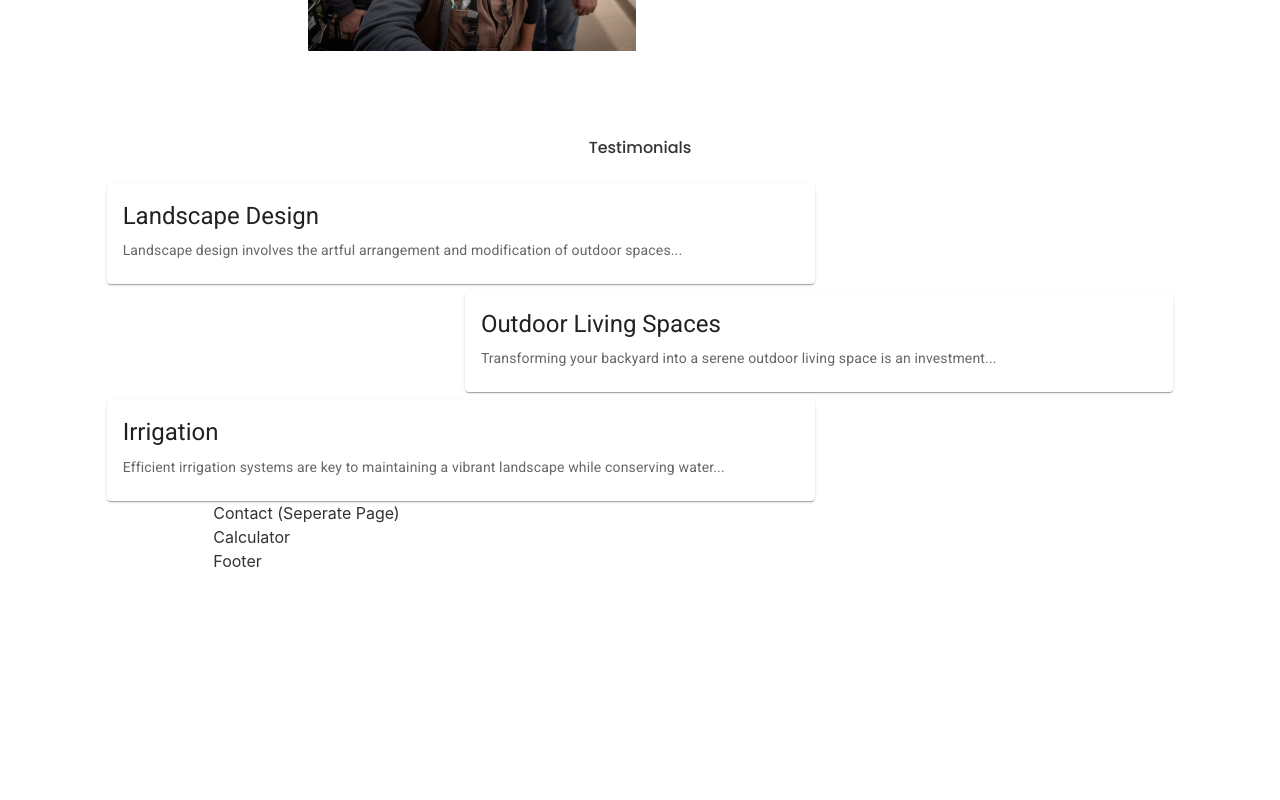
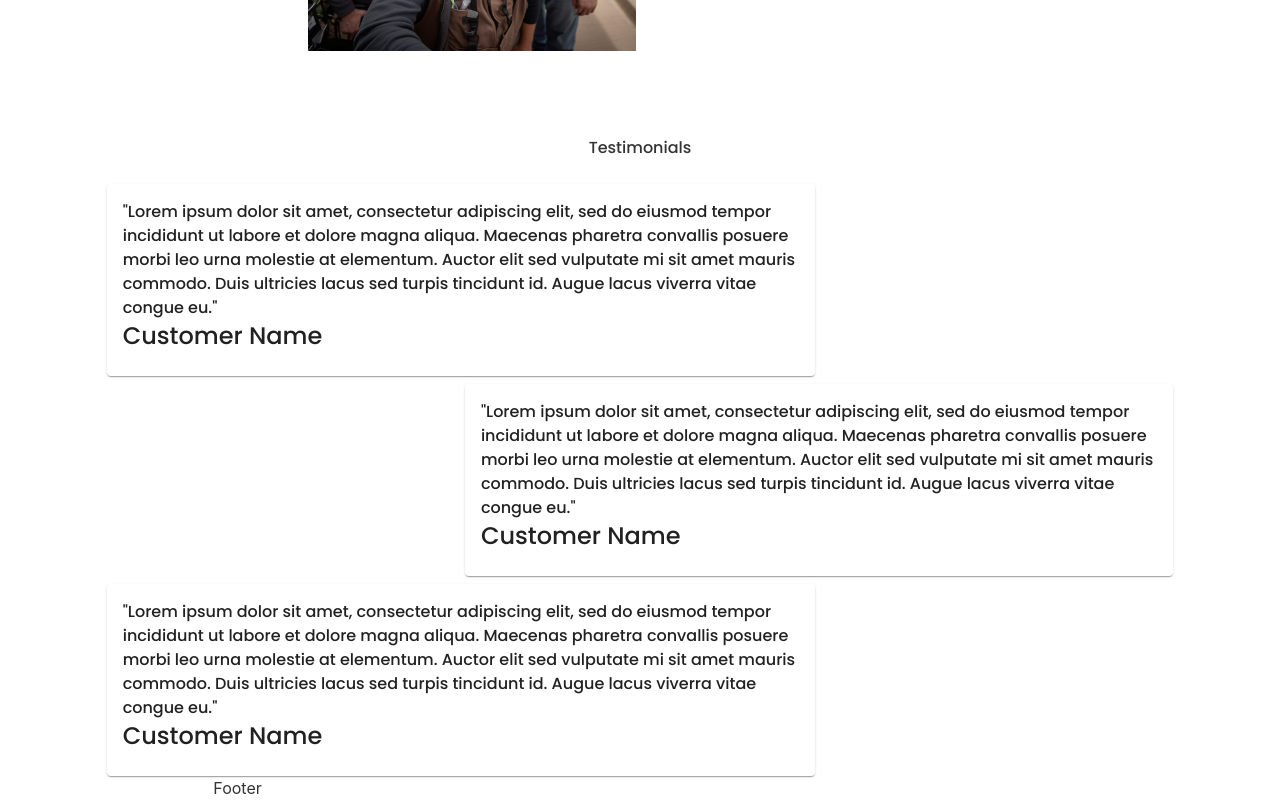
Before and after one commit to johnlundy94/landscape, a React (Create React App) app: page / in a window 1280 px wide. Shown: the part 2339-3139 px from the top of the page. Before the commit the page ends 2912 px from the top, so only its background shows below. Built offline with nearby package versions, Linux system fonts and the light colour scheme.

Commit message:
Added and fixed content

```diff
--- a/src/App.js
+++ b/src/App.js
@@ -1,11 +1,15 @@
 import "./App.css";
+import { ThemeProvider } from "@mui/material/styles";
+import muiTheme from "./styles/muiTheme";
 import Home from "./pages/Home";
 
 function App() {
   return (
-    <div className="App">
-      <Home />
-    </div>
+    <ThemeProvider theme={muiTheme}>
+      <div className="App">
+        <Home />
+      </div>
+    </ThemeProvider>
   );
 }
 
--- a/src/components/Calculator.js
+++ /dev/null
@@ -1,11 +0,0 @@
-import "../styles/Calculator.css";
-
-function Calculator() {
-  return (
-    <div className="Calculator" id="calculator">
-      Calculator
-    </div>
-  );
-}
-
-export default Calculator;
--- a/src/components/Contact.js
+++ /dev/null
@@ -1,11 +0,0 @@
-import "../styles/Contact.css";
-
-function Contact() {
-  return (
-    <div className="Contact" id="contact">
-      Contact (Seperate Page)
-    </div>
-  );
-}
-
-export default Contact;
--- a/src/components/Testimonials.js
+++ b/src/components/Testimonials.js
@@ -9,7 +9,7 @@ function Testimonials() {
       {testimonialsData.map((testimonial, index) => (
         <TestimonialsCard
           key={testimonial.id}
-          title={testimonial.title}
+          customer={testimonial.customer}
           description={testimonial.description}
           className={`testimonials-card${testimonial.id}`}
         />
--- a/src/components/TestimonialsCard.js
+++ b/src/components/TestimonialsCard.js
@@ -2,15 +2,15 @@ import Card from "@mui/material/Card";
 import CardContent from "@mui/material/CardContent";
 import Typography from "@mui/material/Typography";
 
-function TestimonialsCard({ className, title, description }) {
+function TestimonialsCard({ className, customer, description }) {
   return (
     <Card className={className}>
       <CardContent>
-        <Typography gutterBottom variant="h5" component="div">
-          {title}
+        <Typography variant="body1" color="text.primary">
+          &quot;{description}&quot;
         </Typography>
-        <Typography variant="body2" color="text.secondary">
-          {description}
+        <Typography gutterTop variant="h5" component="div">
+          {customer}
         </Typography>
       </CardContent>
     </Card>
--- a/src/data/testimonialsData.js
+++ b/src/data/testimonialsData.js
@@ -1,21 +1,21 @@
 const testimonialsData = [
   {
     id: 1,
-    title: "Landscape Design",
+    customer: "Customer Name",
     description:
-      "Landscape design involves the artful arrangement and modification of outdoor spaces...",
+      "Lorem ipsum dolor sit amet, consectetur adipiscing elit, sed do eiusmod tempor incididunt ut labore et dolore magna aliqua. Maecenas pharetra convallis posuere morbi leo urna molestie at elementum. Auctor elit sed vulputate mi sit amet mauris commodo. Duis ultricies lacus sed turpis tincidunt id. Augue lacus viverra vitae congue eu.",
   },
   {
     id: 2,
-    title: "Outdoor Living Spaces",
+    customer: "Customer Name",
     description:
-      "Transforming your backyard into a serene outdoor living space is an investment...",
+      "Lorem ipsum dolor sit amet, consectetur adipiscing elit, sed do eiusmod tempor incididunt ut labore et dolore magna aliqua. Maecenas pharetra convallis posuere morbi leo urna molestie at elementum. Auctor elit sed vulputate mi sit amet mauris commodo. Duis ultricies lacus sed turpis tincidunt id. Augue lacus viverra vitae congue eu.",
   },
   {
     id: 3,
-    title: "Irrigation",
+    customer: "Customer Name",
     description:
-      "Efficient irrigation systems are key to maintaining a vibrant landscape while conserving water...",
+      "Lorem ipsum dolor sit amet, consectetur adipiscing elit, sed do eiusmod tempor incididunt ut labore et dolore magna aliqua. Maecenas pharetra convallis posuere morbi leo urna molestie at elementum. Auctor elit sed vulputate mi sit amet mauris commodo. Duis ultricies lacus sed turpis tincidunt id. Augue lacus viverra vitae congue eu.",
   },
 ];
 
--- a/src/pages/Home.js
+++ b/src/pages/Home.js
@@ -4,8 +4,6 @@ import Hero from "../components/Hero";
 import Services from "../components/Services";
 import About from "../components/About";
 import Testimonials from "../components/Testimonials";
-import Contact from "../components/Contact";
-import Calculator from "../components/Calculator";
 import Footer from "../components/Footer";
 
 function Home() {
@@ -16,8 +14,6 @@ function Home() {
       <Services />
       <About />
       <Testimonials />
-      <Contact />
-      <Calculator />
       <Footer />
     </div>
   );
--- a/src/styles/Calculator.css
+++ /dev/null
@@ -1,5 +0,0 @@
-.Calculator{
-    display: grid;
-    grid-column: 3 / span 8;
-    width: 100%;
-}
--- a/src/styles/Contact.css
+++ /dev/null
@@ -1,5 +0,0 @@
-.Contact{
-    display: grid;
-    grid-column: 3 / span 8;
-    width: 100%;
-}
--- /dev/null
+++ b/src/styles/muiTheme.js
@@ -0,0 +1,9 @@
+import { createTheme } from "@mui/material/styles";
+
+const muiTheme = createTheme({
+  typography: {
+    fontFamily: "Poppins, sans-serif",
+  },
+});
+
+export default muiTheme;
```
